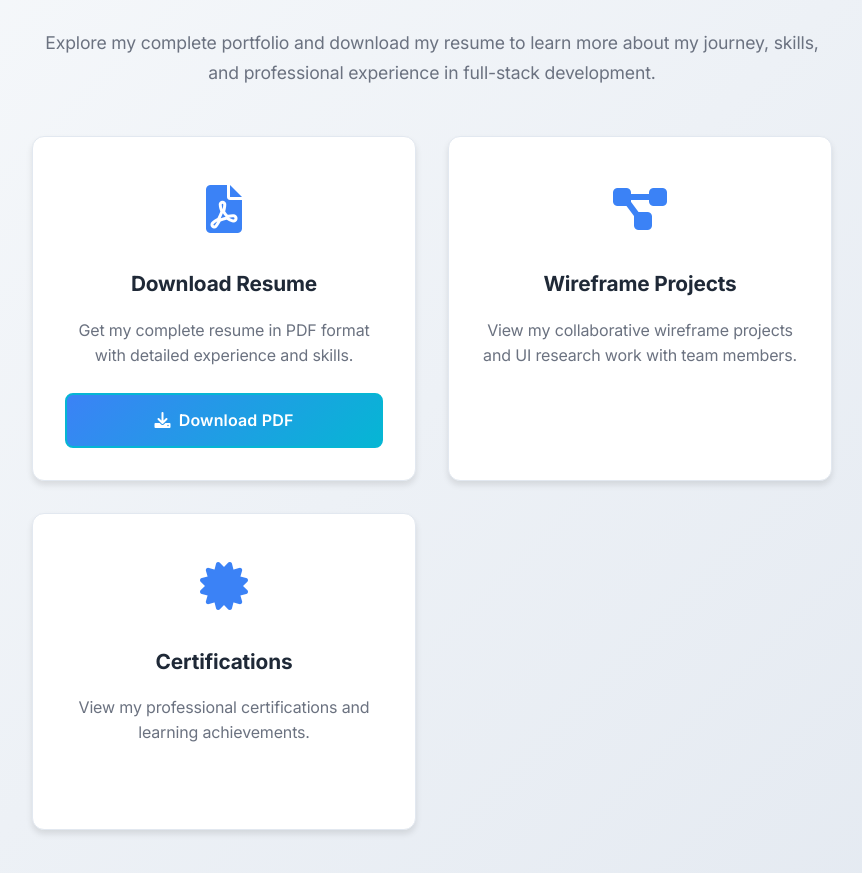
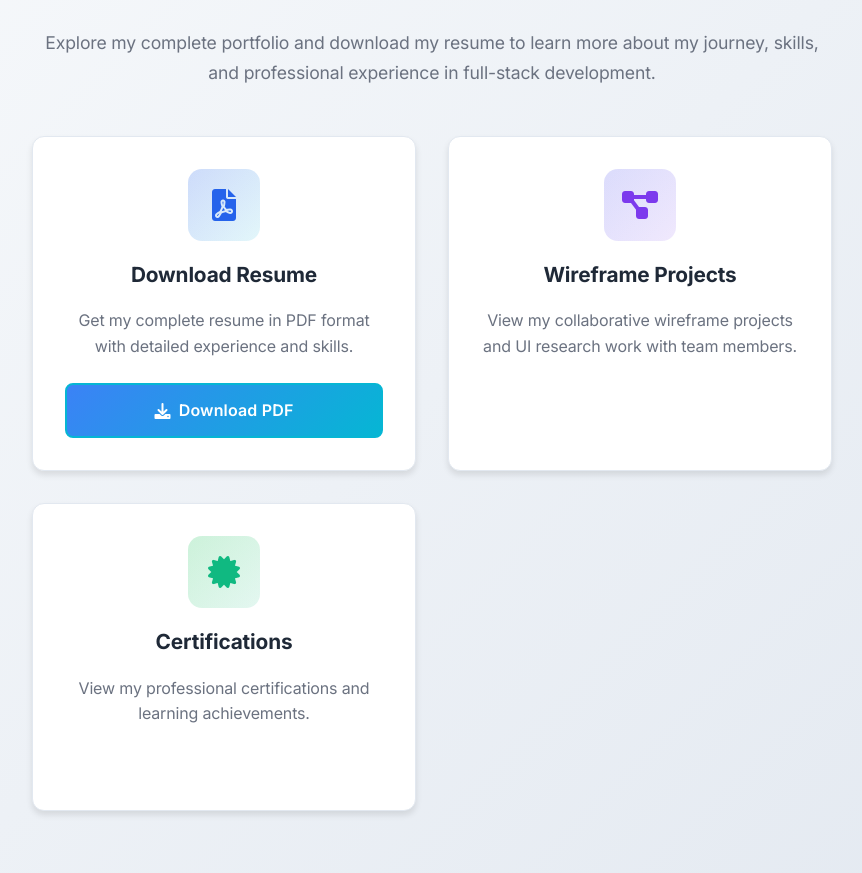
Before and after one commit to BethelHills/BCodeStack-website, a website: page index.html in a window 1280 px wide. Shown: the part 4780-5653 px from the top of the page, without its empty margins (208-1070 px from the left). Drawn offline with nearby package versions, Linux system fonts and the light colour scheme.

Commit message:
style: colored backplates for portfolio icons (resume, wireframes, certifications)

```diff
--- a/index.html
+++ b/index.html
@@ -388,7 +388,7 @@
                     </p>
                 </div>
                 <div class="portfolio-actions">
-                    <div class="portfolio-card">
+                    <div class="portfolio-card" data-portfolio="resume">
                         <div class="portfolio-icon">
                             <i class="fas fa-file-pdf"></i>
                         </div>
@@ -398,7 +398,7 @@
                             <i class="fas fa-download"></i> Download PDF
                         </a>
                     </div>
-                    <div class="portfolio-card">
+                    <div class="portfolio-card" data-portfolio="wireframes">
                         <div class="portfolio-icon">
                             <i class="fas fa-project-diagram"></i>
                         </div>
@@ -408,7 +408,7 @@
                             <i class="fas fa-external-link-alt"></i> View Wireframes
                         </a>
                     </div>
-                    <div class="portfolio-card">
+                    <div class="portfolio-card" data-portfolio="certifications">
                         <div class="portfolio-icon">
                             <i class="fas fa-certificate"></i>
                         </div>
--- a/styles.css
+++ b/styles.css
@@ -935,6 +935,36 @@ h2.section-title {
     color: var(--primary-color);
     margin-bottom: 1rem;
 }
+
+/* Portfolio icon colored backplates */
+.portfolio-card[data-portfolio] .portfolio-icon,
+.portfolio-card[data-portfolio] .portfolio-icon i {
+    display: inline-flex;
+    align-items: center;
+    justify-content: center;
+    width: 72px;
+    height: 72px;
+    border-radius: 14px;
+    font-size: 2rem;
+}
+
+.portfolio-card[data-portfolio="resume"] .portfolio-icon,
+.portfolio-card[data-portfolio="resume"] .portfolio-icon i {
+    background: linear-gradient(135deg, rgba(37,99,235,0.12), rgba(6,182,212,0.06));
+    color: #2563eb;
+}
+
+.portfolio-card[data-portfolio="wireframes"] .portfolio-icon,
+.portfolio-card[data-portfolio="wireframes"] .portfolio-icon i {
+    background: linear-gradient(135deg, rgba(99,102,241,0.12), rgba(124,58,237,0.06));
+    color: #7c3aed;
+}
+
+.portfolio-card[data-portfolio="certifications"] .portfolio-icon,
+.portfolio-card[data-portfolio="certifications"] .portfolio-icon i {
+    background: linear-gradient(135deg, rgba(34,197,94,0.12), rgba(16,185,129,0.06));
+    color: #10b981;
+}
 .portfolio-icon {
     font-size: 3rem;
     color: var(--primary-color);
```
